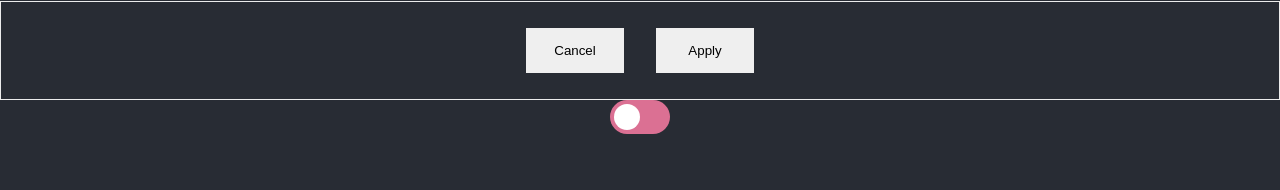
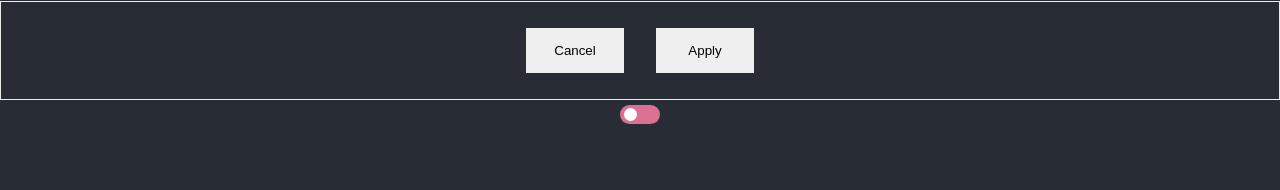
Before and after one commit to AlyonaPianykh/lecture-1-project, a React (Create React App) app: page / in a window 1280 px wide. Shown: the part 452-642 px from the top of the page. Built offline with nearby package versions, Linux system fonts and the light colour scheme.

Commit message:
fix toggle, now it works

```diff
--- a/src/components/App/App.js
+++ b/src/components/App/App.js
@@ -37,6 +37,7 @@ class AppTheReal extends Component {
         this.greeting = 'Hello, world!';
 
         this.state = {
+            isToggleChecked: false,
             isChecked: false,
             inputValue: '',
             isDarkTheme: true
@@ -65,9 +66,10 @@ class AppTheReal extends Component {
     }
 
     onApplyBtnClick() {
-        const {isDarkTheme} = this.state;
+        const {isDarkTheme, isToggleChecked} = this.state;
 
         this.setState({
+            isToggleChecked: !isToggleChecked,
             isDarkTheme: !isDarkTheme
         });
     }
@@ -89,7 +91,7 @@ class AppTheReal extends Component {
     };
 
     render() {
-        const {isChecked, inputValue, isDarkTheme} = this.state;
+        const {isChecked, inputValue, isDarkTheme, isToggleChecked} = this.state;
         const greetingElement = (<div className="class-12">{this.greeting}</div>);
 
         console.log('App render');
@@ -115,7 +117,7 @@ class AppTheReal extends Component {
                 <ul className="list">{renderPeopleList()}</ul>
                 {this.renderActionsBlock()}
 
-            <Toggle/>
+                <Toggle isChecked={isToggleChecked} onChange={this.onApplyBtnClick}/>
 
                 <Footer className="App-footer">
                     <div>Lviv, December 2019.</div>
--- a/src/components/Button/Button.js
+++ b/src/components/Button/Button.js
@@ -1,9 +1,6 @@
 import React, {Component} from 'react';
 import './Button.css';
-// const Button = (props) => {
-//
-//
-// };
+
 const CN = 'default-btn';
 
 export class ButtonAsClass extends Component {
--- a/src/components/Toggle/Toggle.css
+++ b/src/components/Toggle/Toggle.css
@@ -1,8 +1,9 @@
 .toggle-wrap {
+    margin: 5px;
     position: relative;
     display: inline-block;
-    width: 60px;
-    height: 34px;
+    width: 40px;
+    height: 19px;
 }
 
 .toggle-wrap input {display:none;}
@@ -14,7 +15,6 @@
     height: 100%;
     width: 100%;
     background-color: palevioletred;
-    -webkit-transition: .4s;
     transition: .4s;
 }
 
@@ -22,18 +22,16 @@
     content: "";
     position: absolute;
     border-radius: 50%;
-    height: 26px;
-    width: 26px;
+    height: 13px;
+    width: 13px;
     left: 4px;
-    bottom: 4px;
+    bottom: 3px;
     background-color: white;
-    -webkit-transition: .25s;
     transition: .25s;
 }
 
 input:checked + .toggle-el {
     background-color: lightseagreen;
-    box-shadow: inset 0 -20px 37px 0px rgba(0, 0, 0, 0.36);
 }
 
 input:focus + .toggle-el {
@@ -41,7 +39,5 @@ input:focus + .toggle-el {
 }
 
 input:checked + .toggle-el:before {
-    -webkit-transform: translateX(26px);
-    -ms-transform: translateX(26px);
-    transform: translateX(26px);
+    transform: translateX(20px);
 }
--- a/src/components/Toggle/Toggle.js
+++ b/src/components/Toggle/Toggle.js
@@ -4,32 +4,22 @@ import './Toggle.css';
 export class Toggle extends Component {
     constructor(props) {
         super(props);
-
-        this.state = {
-            checked: !!props.checked
-        }
     }
 
 
     render() {
 
-        const {type = 'checkbox', checked, onChange} = this.props;
+        const {type = 'checkbox', isToggleChecked, onChange} = this.props;
 
         return (
             <label className="toggle-wrap">
-                <div>{this.props.label}</div>
                 <input type={type}
-                       checked={this.state.checked}
-                       onChange={this.onToggleChange}
+                       checked={isToggleChecked}
+                       onChange={onChange}
                 />
                 <div className="toggle-el"></div>
             </label>
         );
     }
 
-    onToggleChange = (e) => {
-        this.setState({
-            checked: e.target.checked
-        });
-    }
 }
```
